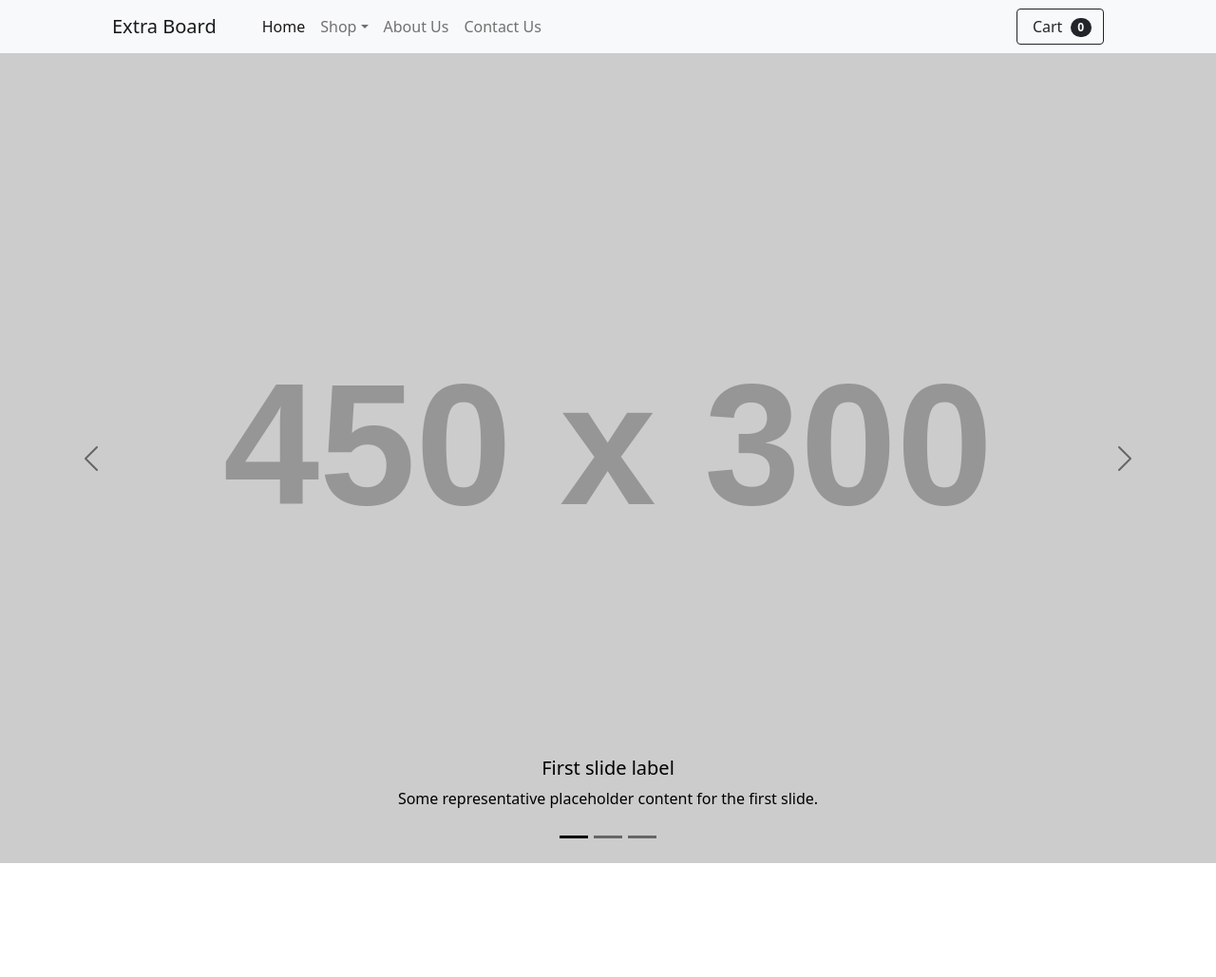
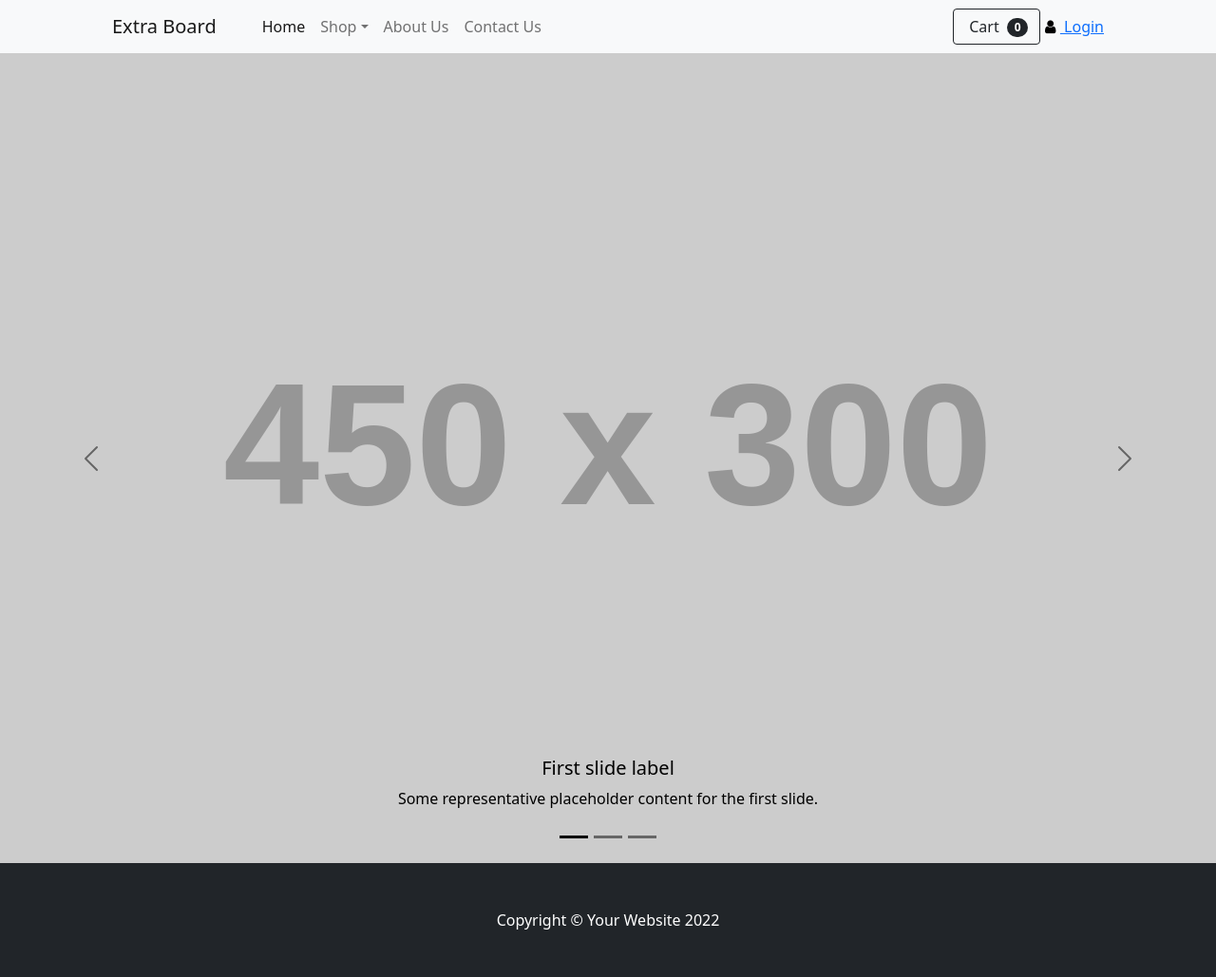
Before and after one commit to ellen-woodward/WDD_Project, a plain HTML site: page index.html in a window 1280 px wide. Shown: the whole page at 95% size. Before the commit the page ends 909 px from the top, so only its background shows below. Drawn offline with Linux system fonts and the light colour scheme; placeholder pictures from the web are drawn by us; some icons are missing.

Commit message:
added profile icon

```diff
--- a/css/style.css
+++ b/css/style.css
@@ -0,0 +1,3 @@
+#profileicon{
+    color: black;
+}
--- a/index.html
+++ b/index.html
@@ -9,7 +9,8 @@
      <title>Home Page</title>
      <!-- Bootstrap Core CSS -->
      <link href="css/bootstrap.css" rel="stylesheet">
-     <link href="css/fontawesome.min.css" rel="stylesheet">
+     <!-- <link href="css/fontawesome.min.css" rel="stylesheet"> -->
+     <link rel="stylesheet" href="https://cdnjs.cloudflare.com/ajax/libs/font-awesome/4.7.0/css/font-awesome.min.css">
      <!-- Custom CSS -->
      <link href="css/style.css" rel="stylesheet">
 </head>
@@ -41,7 +42,7 @@
                         <span class="badge bg-dark text-white ms-1 rounded-pill">0</span>
                     </button>
                 </form>
-
+                <a href="#"><i id="profileicon" class="fa fa-fw fa-user"></i> Login</a>
             </div>
         </div>
     </nav>
@@ -85,6 +86,10 @@
         </button>
       </div>
     </main>
+        <!-- Footer-->
+        <footer class="py-5 bg-dark">
+          <div class="container"><p class="m-0 text-center text-white">Copyright &copy; Your Website 2022</p></div>
+      </footer>
      <!-- Bootstrap Core JavaScript -->
      <script src="js/bootstrap.js"></script>
    </body>
```
